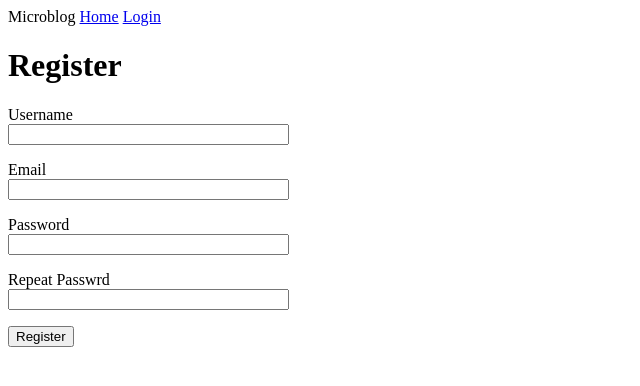
After one commit to nangnual/flask-miguel, a Flask app: page /register in a window 1280 px wide. The commit adds this page. Shown: the top 386 px of the page, without its empty margins (0-640 px from the left). Run offline with Flask 2, Linux system fonts and the light colour scheme.

Commit message:
implement flask-login. untested; Next is test login/register & authenticated user function

```diff
--- a/app/__init__.py
+++ b/app/__init__.py
@@ -2,10 +2,13 @@ from flask import Flask
 from config import Config
 from flask_sqlalchemy import SQLAlchemy
 from flask_migrate import Migrate
+from flask_login import LoginManager
 
 app = Flask(__name__)
 app.config.from_object(Config)
 db = SQLAlchemy(app)
 migrate = Migrate(app, db)
+login = LoginManager(app)
+login.login_view='login'
 
 from app import routes, models
--- a/app/forms.py
+++ b/app/forms.py
@@ -1,9 +1,29 @@
 from flask_wtf import FlaskForm
 from wtforms import StringField, PasswordField, BooleanField, SubmitField
-from wtforms.validators import DataRequired
+from wtforms.validators import DataRequired, ValidationError, Email, EqualTo
+from app.models import User
 
 class LoginForm(FlaskForm):
-	username = StringField('Username', validators=[DataRequired()])
-	password = PasswordField('Password', validators=[DataRequired()])
-	remember_me = BooleanField('Remember ME')
-	submit = SubmitField('Sign In')
+    username = StringField('Username', validators=[DataRequired()])
+    password = PasswordField('Password', validators=[DataRequired()])
+    remember_me = BooleanField('Remember ME')
+    submit = SubmitField('Sign In')
+
+class RegistrationForm(FlaskForm):
+    username = StringField('Username', validators=[DataRequired()])
+    email = StringField('Email', validators=[DataRequired(), Email()])
+    password = PasswordField('Password', validators=[DataRequired()])
+    password2 = PasswordField(
+        'Repeat Passwrd', validators=[DataRequired(), EqualTo('password')]
+    )
+    submit = SubmitField('Register')
+
+    def validate_username(self, username):
+        user = User.query.filter_by(username=username.data).first()
+        if user is not None:
+            raise ValidationError('Please use different username')
+
+    def validate_email(self, email):
+        user = User.query.filter_by(email=email.data).first()
+        if user is not None:
+            raise ValidationError('Please use different email')
--- a/app/routes.py
+++ b/app/routes.py
@@ -1,9 +1,13 @@
-from flask import render_template, flash, redirect, url_for
+from flask import render_template, flash, redirect, url_for, request
 from app import app
-from app.forms import LoginForm
+from app.forms import LoginForm, RegistrationForm
+from flask_login import current_user, login_user, logout_user, login_required
+from app.models import User
+from werkzeug.urls import url_parse
 
 @app.route('/')
 @app.route('/index')
+@login_required
 def index():
     user = {
         'username': "Meeeeyyy"
@@ -18,13 +22,40 @@ def index():
             'body': 'the grass is green'
         }
     ]
-    return render_template('index.html', user=user, posts= posts)
+    return render_template('index.html', posts= posts)
 
 @app.route('/login', methods=['GET', 'POST'])
 def login():
+    if current_user.is_authenticated:
+        return redirect(url_for('index'))
     form = LoginForm()
     if form.validate_on_submit():
-        flash('login requested for user {}, remember_me={}'.format(
-            form.username.data, form.remember_me.data))
+        user = User.query.filter_by(username= form.username.data).first()
+        if user is None or not user.check_password(form.password.data):
+            flash('invalid username or password')
+            return redirect(url_for('login'))
+        login_user(user, remember=form.remember_me.data)
+        next_page = request.args.get('next')
+        if not next_page or url_parse(next_page).netloc != '':
+            next_page = url_for('index')
+        return redirect(next_page)
+    return render_template('login.html', form=form, title='Login Dulu')
+
+@app.route('/logout')
+def logout():
+    logout_user()
+    return redirect(url_for('index'))
+
+@app.route('/register')
+def register():
+    if current_user.is_authenticated:
         return redirect(url_for('index'))
-    return render_template('login.html', form=form, title='Login Dulu')
+    form = RegistrationForm()
+    if form.validate_on_submit():
+        user = User(username=form.username.data, email=form.email.data)
+        user.set_password(form.password.data)
+        db.session.add(user)
+        db.session.commit()
+        flash('Congratulation, you are now a registered user')
+        return redirect(url_for('login'))
+    return render_template('register.html', title="register", form = form)
--- a/app/templates/base.html
+++ b/app/templates/base.html
@@ -1,4 +1,3 @@
-
 <html>
 	<head>
 		{% if title %}
@@ -8,9 +7,6 @@
 		{% endif %}
 	</head>
 	<body>
-		<h1> Welcome! </h1>
-        <a href="{{ url_for('index') }}">Home</a>
-		<a href="{{ url_for('login') }}">Login</a>
 		{% with messages = get_flashed_messages() %}
 			{% if messages %}
 				<ul>
@@ -20,6 +16,15 @@
 				</ul>
 			{% endif %}
 		{% endwith %}
+        <div>
+            Microblog
+            <a href="{{url_for('index')}}">Home</a>
+            {% if current_user.is_anonymous%}
+            <a href="{{url_for('login')}}">Login</a>
+            {% else %}
+                <a href="{{url_for('logout')}}">Logout</a>
+            {% endif %}
+        </div>
 
 		{% block content %}
 		{% endblock %}
--- a/app/templates/index.html
+++ b/app/templates/index.html
@@ -1,7 +1,7 @@
 {% extends 'base.html' %}
 hello
 {% block content %}
-	<h1>Hello {{user.username}}</h1>
+	<h1>Hello {{current_user.username}}</h1>
 	{% for post in posts %}
 		<div><p>{{post.author.username}} says: <b>{{post.body}}</b></p></div>
 	{% endfor %}
--- a/app/templates/login.html
+++ b/app/templates/login.html
@@ -28,4 +28,5 @@
         </p>
 
     </form>
+    <p>New User? <a href="{{url_for('register')}}"}>Click To Register!</a></p>
 {% endblock content %}
--- /dev/null
+++ b/app/templates/register.html
@@ -0,0 +1,39 @@
+{% extends "base.html" %}
+
+{% block content %}
+    <h1>Register</h1>
+    <form action="" method="POST">
+        {{ form.hidden_tag() }}
+        <p>
+            {{form.username.label}}<br>
+            {{form.username(size=32)}}<br>
+            {% for error in form.username.errors %}
+            <span style="color:red">{{error}}</span>
+            {% endfor %}
+        </p>
+        <p>
+            {{form.email.label}}<br>
+            {{form.email(size=32)}}<br>
+            {% for error in form.email.errors %}
+            <span style="color:red">{{error}}</span>
+            {% endfor %}
+        </p>
+        <p>
+            {{form.password.label}}<br>
+            {{form.password(size=32)}}<br>
+            {% for error in form.password.errors %}
+            <span style="color:red">{{error}}</span>
+            {% endfor %}
+        </p>
+        <p>
+            {{form.password2.label}}<br>
+            {{form.password2(size=32)}}<br>
+            {% for error in form.password2.errors %}
+            <span style="color:red">{{error}}</span>
+            {% endfor %}
+        </p>
+        <p>
+            {{form.submit()}}
+        </p>
+    </form>
+{% endblock content %}
```
Also changed, not shown: app/models.py (+14 -1 lines).
